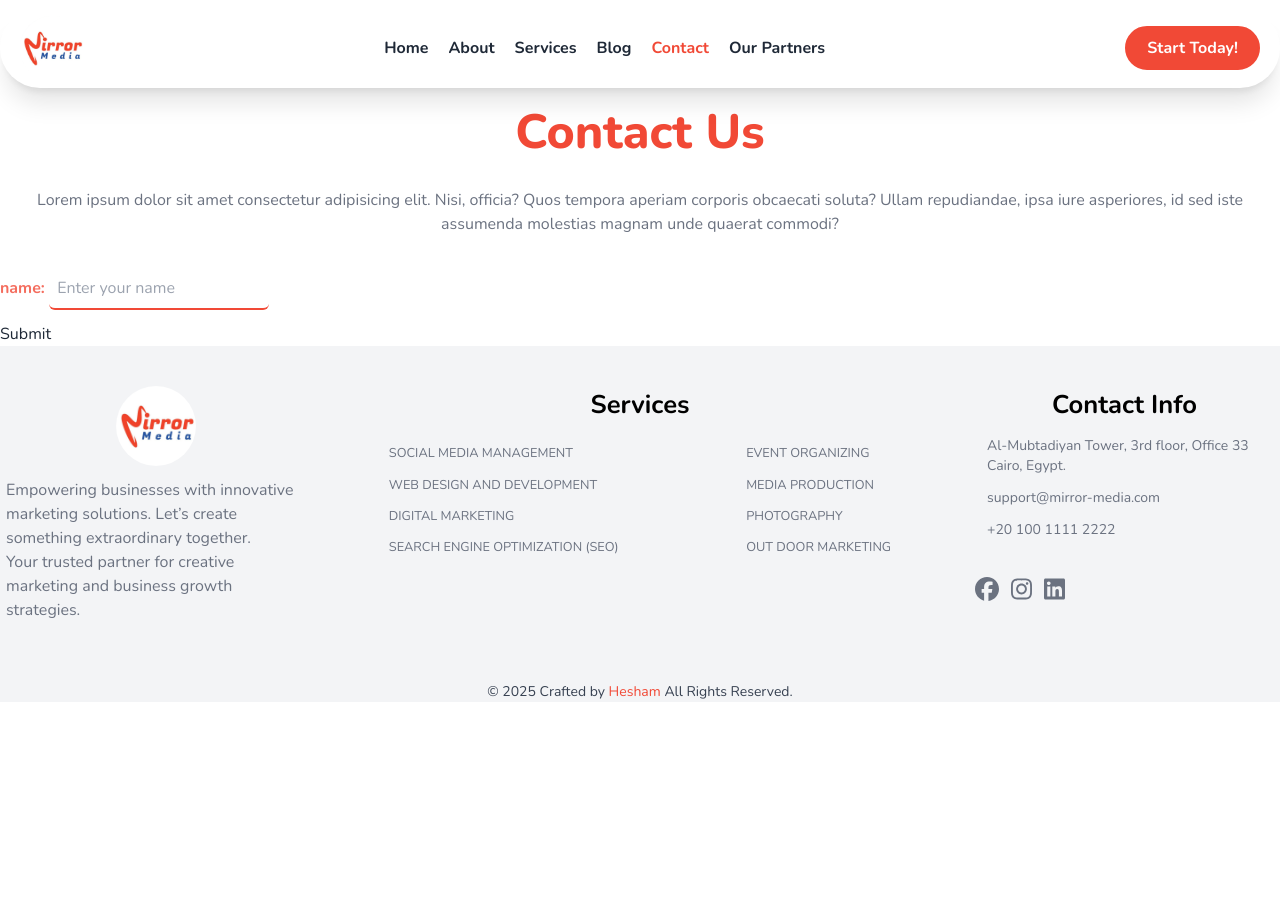
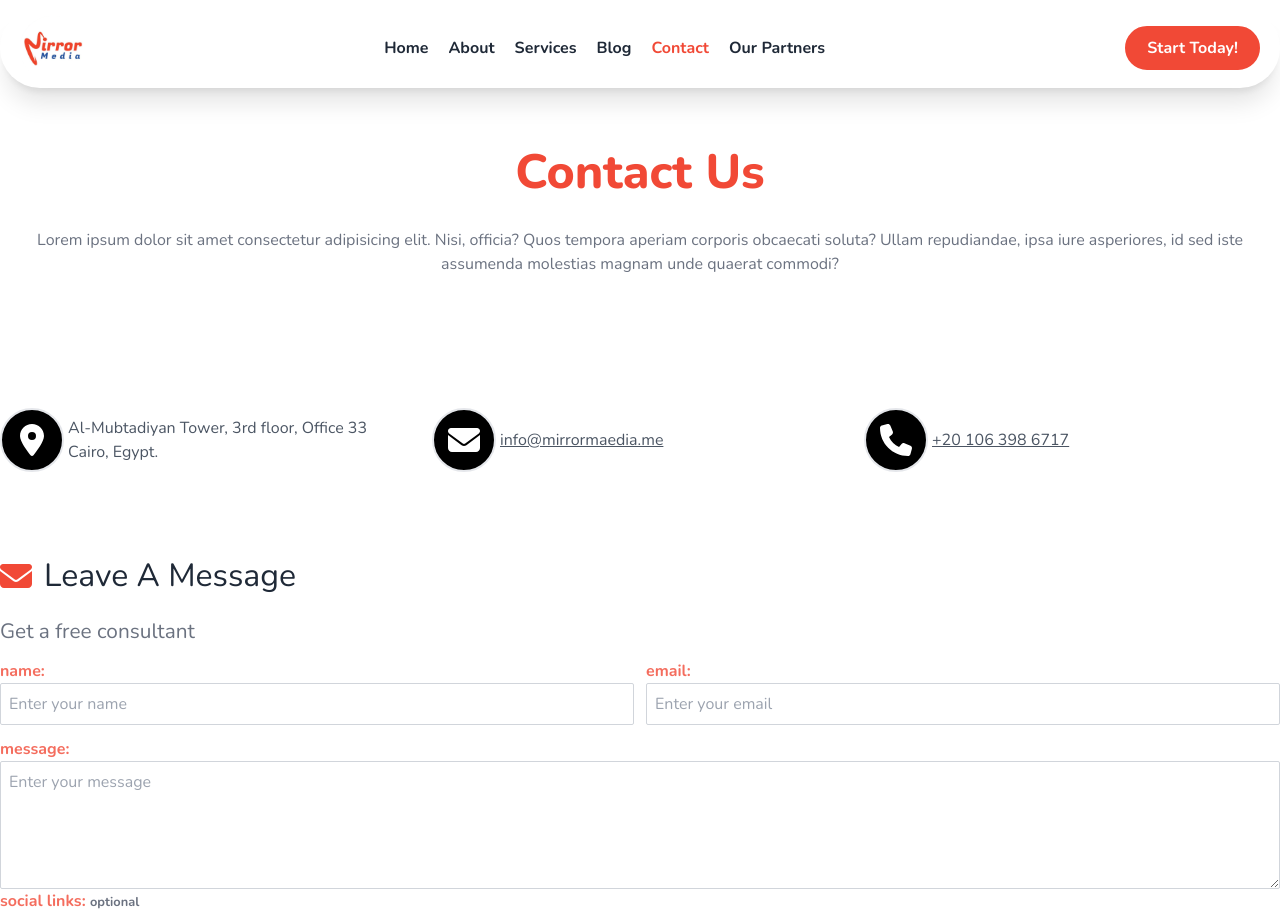
Before and after one commit to neutroon/mirror-media-react, a React (Vite) app: page /contact in a window 1280 px wide. Shown: the top 911 px of the page. Before the commit the page ends 800 px from the top, so only its background shows below. Built offline with nearby package versions, Linux system fonts and the light colour scheme.

Commit message:
add contacts and set up the ui of the form

```diff
--- a/src/pages/Contact.jsx
+++ b/src/pages/Contact.jsx
@@ -3,22 +3,70 @@
 import { ErrorMessage, Field, Form, Formik } from "formik";
 import * as Yup from "yup";
 import PageTitle from "../components/PageTitle/PageTitle";
-
+import { FontAwesomeIcon } from "@fortawesome/react-fontawesome";
+import {
+  faEnvelope,
+  faLocationDot,
+  faPhone,
+} from "@fortawesome/free-solid-svg-icons";
 const Contact = () => {
   return (
-    <div className="continer">
+    <div className="container py-10">
       <PageTitle title="Contact Us" />
+      <div className="grid pt-28 grid-cols-1 md:grid-cols-3 gap-4">
+        <div className="flex items-center gap-1 w-full">
+          <div className="hover:text-primary-800 text-white border-2 hover:border-primary hover:bg-white min-w-16 h-16 rounded-full flex items-center justify-center font-bold transition-all duration-500 text-[2rem] bg-black">
+            <FontAwesomeIcon icon={faLocationDot} />
+          </div>
+          <p className="text-gray-600">
+            Al-Mubtadiyan Tower, 3rd floor, Office 33 <br /> Cairo, Egypt.
+          </p>
+        </div>
+        <div className="flex items-center gap-1 w-full">
+          <div className="hover:text-primary-800 text-white border-2 hover:border-primary hover:bg-white min-w-16 h-16 rounded-full flex items-center justify-center font-bold transition-all duration-500 text-[2rem] bg-black">
+            <FontAwesomeIcon icon={faEnvelope} />
+          </div>
+          <p className="text-gray-600">
+            <a className="underline" href="mailto:info@mirrormaedia.me">
+              info@mirrormaedia.me
+            </a>
+          </p>
+        </div>
+        <div className="flex items-center gap-1 w-full">
+          <div className="hover:text-primary-800 text-white border-2 hover:border-primary hover:bg-white min-w-16 h-16 rounded-full flex items-center justify-center font-bold transition-all duration-500 text-[2rem] bg-black">
+            <FontAwesomeIcon icon={faPhone} />
+          </div>
+          <p className="text-gray-600">
+            <a className="underline" href="tel:+201063986717">
+              +20 106 398 6717
+            </a>
+          </p>
+        </div>
+      </div>
       <Formik
-        initialValues={{ name: "" }}
+        initialValues={{ name: "", email: "", message: "", socialLinks: "" }}
         validationSchema={Yup.object({
           name: Yup.string().required("Name is required"),
+          email: Yup.string()
+            .required("Email is required")
+            .email("Invalid email"),
+          message: Yup.string().required("Message is required"),
+          socialLinks: Yup.string().required("Social links is required"),
         })}
         onSubmit={(value) => {
           console.log(value);
         }}
       >
         <Form>
-          <div className="py-3">
+          <div className="pb-4 pt-20 flex items-center gap-3 text-[2rem]">
+            <FontAwesomeIcon className="text-primary" icon={faEnvelope} />
+            <h2>Leave A Message</h2>
+          </div>
+          <p className="text-gray-500 text-[1.3rem]">Get a free consultant </p>
+          <div className="flex md:flex-row flex-col py-3 gap-3">
+            {/* name */}
+            <div className="flex-grow">
+              <div className="flex flex-col">
                 <label htmlFor="name" className="text-primary-800 font-bold">
                   name:{" "}
                 </label>
@@ -26,12 +74,83 @@ const Contact = () => {
                   type="text"
                   name="name"
                   id="name"
-              className="border-b-2 border-primary outline-none rounded-md p-2"
+                  className="focus:border-b-2 focus:border-b-primary border border-gray-300  outline-none rounded-sm focus:rounded-lg transition-all duration-700 p-2"
                   placeholder="Enter your name"
                 />
-            <ErrorMessage name="name" component={"div"} />
               </div>
-          <button type="submit">Submit</button>
+              <ErrorMessage
+                className="text-red-600"
+                name="name"
+                component={"div"}
+              />
+            </div>
+            {/* email */}
+            <div className="flex-grow">
+              <div className="flex flex-col">
+                <label htmlFor="email" className="text-primary-800 font-bold">
+                  email:{" "}
+                </label>
+                <Field
+                  type="text"
+                  name="email"
+                  id="email"
+                  className="focus:border-b-2 focus:border-b-primary border border-gray-300  outline-none rounded-sm focus:rounded-lg transition-all duration-700 p-2"
+                  placeholder="Enter your email"
+                />
+              </div>
+              <ErrorMessage
+                className="text-red-600"
+                name="email"
+                component={"div"}
+              />
+            </div>
+          </div>
+          {/* message */}
+          <div>
+            <div className="flex flex-col">
+              <label htmlFor="message" className="text-primary-800 font-bold">
+                message:{" "}
+              </label>
+              <Field
+                as="textarea"
+                type="text"
+                name="message"
+                id="message"
+                className="focus:border-b-2 focus:border-b-primary border border-gray-300  h-32 outline-none rounded-sm focus:rounded-lg transition-all duration-700 p-2"
+                placeholder="Enter your message"
+              />
+            </div>
+            <ErrorMessage
+              className="text-red-600"
+              name="message"
+              component={"div"}
+            />
+          </div>
+          {/* social links */}
+          <div>
+            <div className="flex flex-col">
+              <label
+                htmlFor="socialLinks"
+                className="text-primary-800 font-bold"
+              >
+                social links:{" "}
+                <span className="text-gray-500 text-[.8rem]">optional</span>
+              </label>
+              <Field
+                type="text"
+                name="socialLinks"
+                id="socialLinks"
+                className="focus:border-b-2 focus:border-b-primary border border-gray-300  outline-none rounded-sm focus:rounded-lg transition-all duration-700 p-2"
+                placeholder="Enter your social links"
+              />
+            </div>
+          </div>
+
+          <div className="bg-primary mt-8 rounded-sm hover:rounded-[1.5rem]">
+            <button className="main-btn  w-full rounded-none" type="submit">
+              Submit
+            </button>
+          </div>
         </Form>
       </Formik>
     </div>
```
Lines whose indentation alone changed are shown as unchanged.
